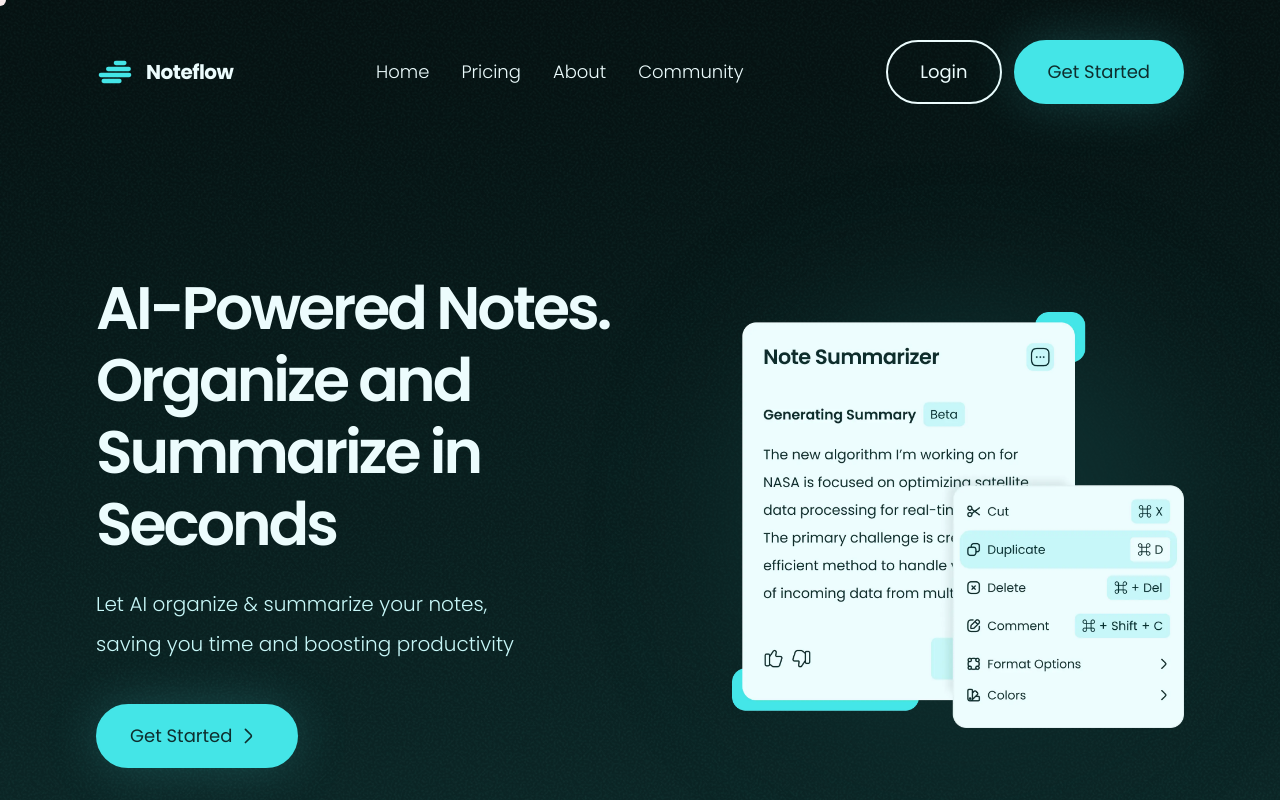
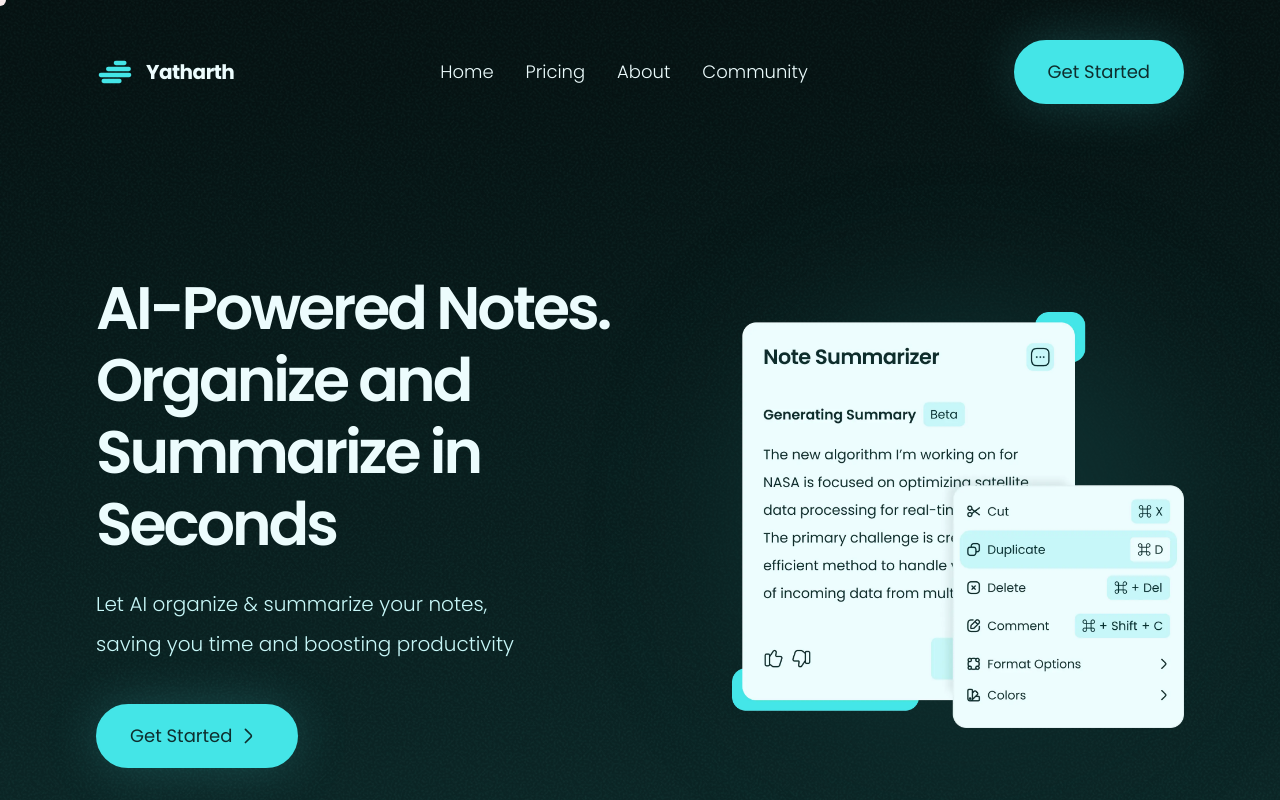
Before and after one commit to YatharthaMittal/YatharthMittal, a React (Vite) app: page / in a window 1280 px wide. Shown: the top 800 px of the page. Built offline with nearby package versions, Linux system fonts and the light colour scheme.

Commit message:
hide faq and login button and change logo

```diff
--- a/src/App.jsx
+++ b/src/App.jsx
@@ -37,7 +37,7 @@ function App() {
         <Main>
           <Logos />
           <Features />
-          <FAQs />
+          {/* <FAQs /> */}
           <Testimonials />
         </Main>
         <Footer />
--- a/src/components/sections/Footer.jsx
+++ b/src/components/sections/Footer.jsx
@@ -14,7 +14,7 @@ const Footer = () => {
                             width={5}
                         />
                         <p className="text-primary-50 text-xl font-bold tracking-tight">
-                            Noteflow</p>
+                            Yatharth</p>
                     </a>
                 </div>
                 <div className="grid grid-cols-[repeat(4,max-content)] gap-x-24">
--- a/src/components/sections/Navigation.jsx
+++ b/src/components/sections/Navigation.jsx
@@ -14,7 +14,7 @@ const Navigation = () => {
           alt="NoteFlow Logo Icon"
           width={5}
         />
-        <p className="text-xl font-bold tracking-tight">Noteflow</p>
+        <p className="text-xl font-bold tracking-tight">Yatharth</p>
       </a>
       <ul className="flex items-center gap-x-8">
         {navigationLinks.map((link) => (
@@ -26,10 +26,10 @@ const Navigation = () => {
         ))}
       </ul>
       <div className="flex items-center gap-x-3">
-        <button
+        {/* <button
         className="border-primary-50 transition-properties hover:bg-primary-50 hover:text-primary-1300 box-border cursor-pointer rounded-full border-2 px-8 py-3.5 text-lg/8 font-normal">
           Login
-        </button>
+        </button> */}
         <button
           className="bg-primary-500 border-primary-500 text-primary-1300 primary-glow hover:border-primary-50 hover:bg-primary-50 primary-glow-hover transition-properties cursor-pointer rounded-full border-2 px-8 py-3.5 text-lg/8 font-normal"
           onClick={() => setActiveModal("sign-up")}
```
